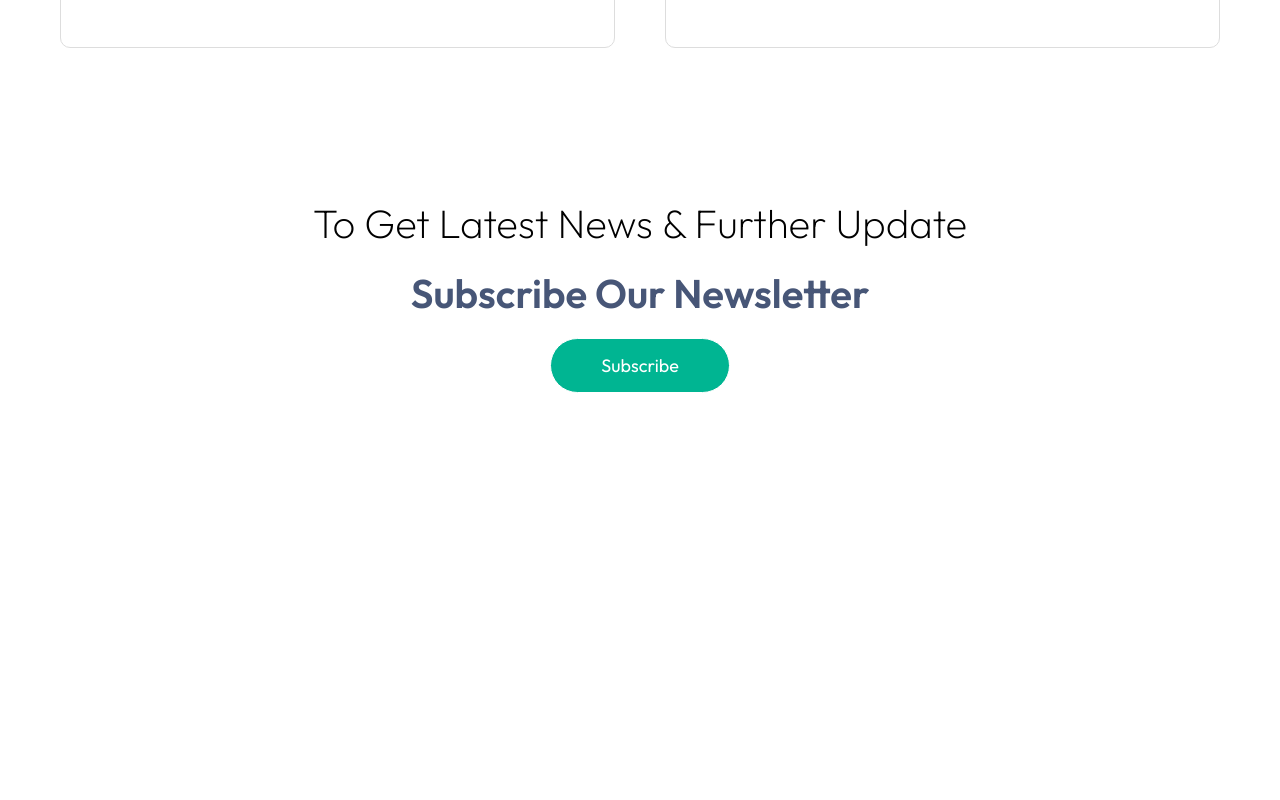
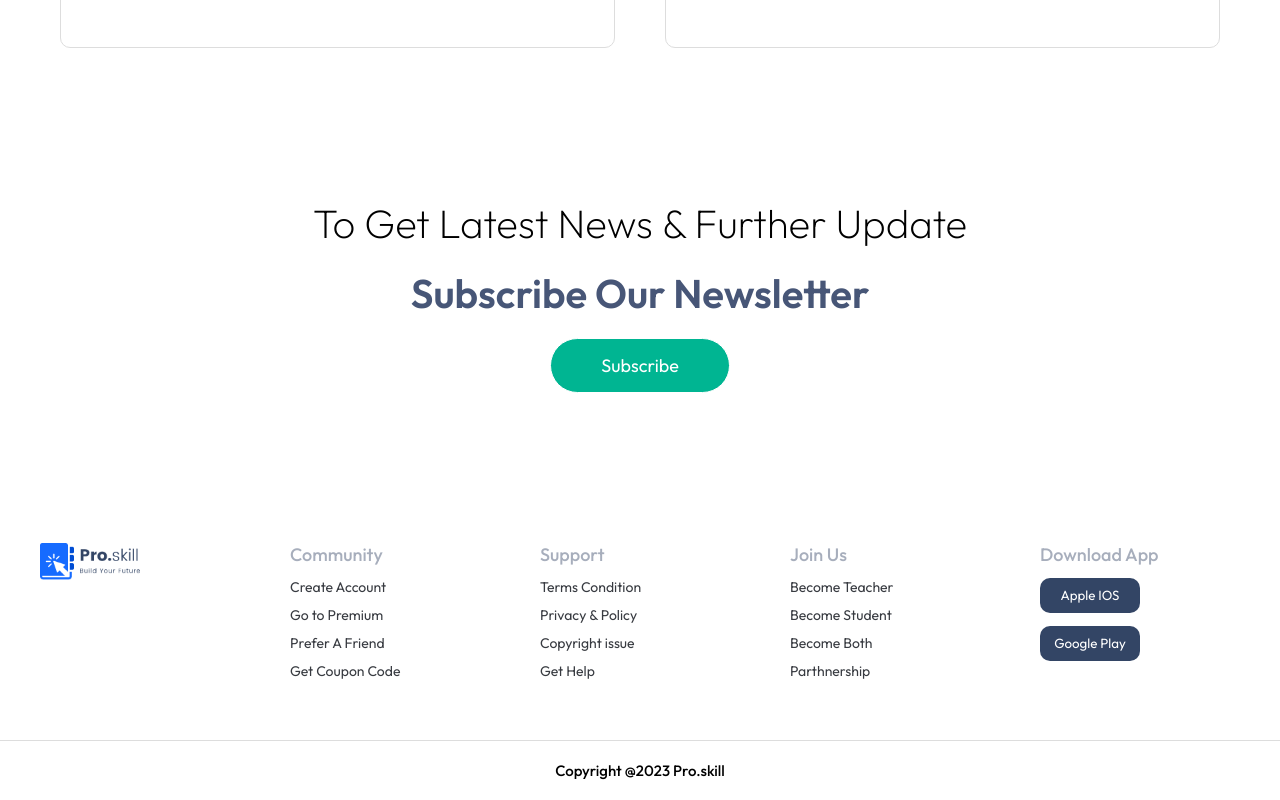
Before and after one commit to mdsajalali/pro-skill, a React (Vite) app: page / in a window 1280 px wide. Shown: the part 5184-5984 px from the top of the page. Before the commit the page ends 5727 px from the top, so only its background shows below. Built offline with nearby package versions, Linux system fonts and the light colour scheme.

Commit message:
footer section added

```diff
--- /dev/null
+++ b/src/components/Footer/Footer.css
@@ -0,0 +1,80 @@
+.footer {
+  max-width: 1200px;
+  margin: auto;
+}
+
+.footer-container {
+  display: grid;
+  grid-template-columns: repeat(5, 1fr);
+  gap: 50px;
+}
+
+.footer-container img {
+  width: 100px;
+}
+
+.footer-container h1 {
+  font-size: 1.8rem;
+  color: #a7aebc;
+  font-weight: 500;
+  margin-bottom: 1.2rem;
+}
+
+.footer-container p {
+  font-size: 1.4rem;
+  color: #383b41;
+  margin-bottom: 1rem;
+  transition: all 0.5s ease;
+  -webkit-transition: all 0.5s ease;
+  -moz-transition: all 0.5s ease;
+  -ms-transition: all 0.5s ease;
+  -o-transition: all 0.5s ease;
+}
+
+.footer-container p:hover {
+  letter-spacing: 1px;
+}
+.footer-btn {
+  width: 100px;
+  height: 35px;
+  background: #334565;
+  color: #fff;
+  outline: none;
+  border: none;
+  border-radius: 10px;
+  -webkit-border-radius: 10px;
+  -moz-border-radius: 10px;
+  -ms-border-radius: 10px;
+  -o-border-radius: 10px;
+  cursor: pointer;
+}
+
+.footer-text {
+  margin-top: 5rem;
+  border-top: 1px solid #ddd;
+  padding: 2rem 0;
+  text-align: center;
+  font-size: 1.5rem;
+  font-weight: 500;
+}
+
+@media screen and (max-width: 1250px) {
+  .footer-container {
+    padding: 0 4rem;
+  }
+}
+@media screen and (max-width: 880px) {
+  .footer-container {
+    grid-template-columns: repeat(3, 1fr);
+    place-items: center;
+  }
+  .footer-container {
+    padding: 0 2rem;
+  }
+}
+@media screen and (max-width: 500px) {
+  .footer-container {
+    grid-template-columns: 1fr;
+    gap: 20px;
+  }
+}
--- /dev/null
+++ b/src/components/Footer/Footer.jsx
@@ -0,0 +1,46 @@
+import React from "react";
+import "./Footer.css";
+import Logo from "../../assets/images/logo.png";
+
+const Footer = () => {
+  return (
+    <footer>
+      <div className="footer">
+        <div className="footer-container">
+          <img src={Logo} alt="" />
+          <div>
+            <h1>Community</h1>
+            <p>Create Account</p>
+            <p>Go to Premium</p>
+            <p>Prefer A Friend</p>
+            <p>Get Coupon Code</p>
+          </div>
+          <div>
+            <h1>Support</h1>
+            <p>Terms Condition</p>
+            <p>Privacy & Policy</p>
+            <p>Copyright issue</p>
+            <p>Get Help</p>
+          </div>
+          <div>
+            <h1>Join Us</h1>
+            <p>Become Teacher</p>
+            <p>Become Student</p>
+            <p>Become Both</p>
+            <p>Parthnership</p>
+          </div>
+          <div>
+            <h1>Download App</h1>
+            <button className="footer-btn">Apple IOS</button> <br /> <br />
+            <button className="footer-btn">Google Play</button>
+          </div>
+        </div>
+      </div>
+      <div className="footer-text">
+        <p>Copyright @2023 Pro.skill</p>
+      </div>
+    </footer>
+  );
+};
+
+export default Footer;
--- a/src/components/Home/Home.jsx
+++ b/src/components/Home/Home.jsx
@@ -8,6 +8,7 @@ import Achivement from "../Achivement/Achivement";
 import VideoLaptop from "../VideoLaptop/VideoLaptop";
 import Feedback from "../Feedback/Feedback";
 import Newsletter from "../Newsletter/Newsletter";
+import Footer from "../Footer/Footer";
 
 const Home = () => {
   return (
@@ -21,6 +22,7 @@ const Home = () => {
       <VideoLaptop />
       <Feedback />
       <Newsletter />
+      <Footer />
     </div>
   );
 };
```
